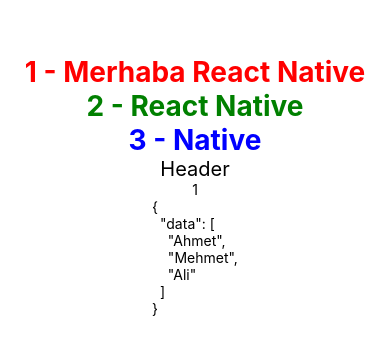
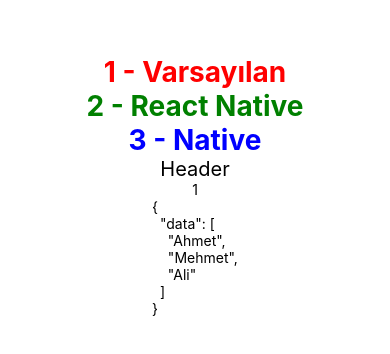
Before and after one commit to murathanje/React-Native, a React Native app in the folder ReactNative/: screen / in a window 390 px wide. Shown: the part 236-590 px from the top of the page. Built offline with nearby package versions, Linux system fonts and the light colour scheme.

Commit message:
Default Props was done

```diff
--- a/ReactNative/App.js
+++ b/ReactNative/App.js
@@ -10,7 +10,7 @@
 const App = () => {
   return (
     <View style={styles.container}>
-      <Title text = "Merhaba React Native" color= "red" numberOfLines={1} />
+      <Title color= "red" numberOfLines={1} />
       <Title text="React Native" color="green" numberOfLines={2} />
       <Title text="Native" color="blue" numberOfLines={3} />
       <Header />
--- a/ReactNative/src/components/Title.js
+++ b/ReactNative/src/components/Title.js
@@ -19,7 +19,11 @@
 
 
 Title.prototype = {
-    text : PropTypes.string,
+    text : PropTypes.string.isRequired,
+}
+
+Title.defaultProps = {
+    text: "Varsayılan"
 }
 
 export default Title;
```
